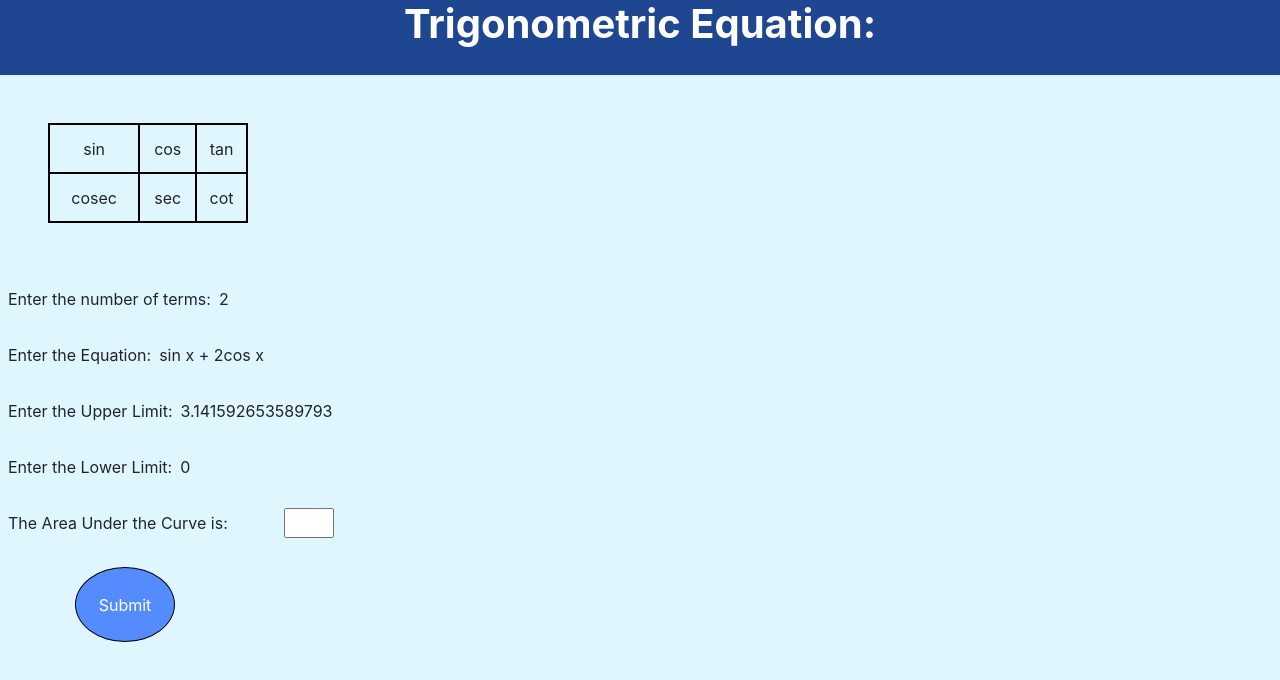
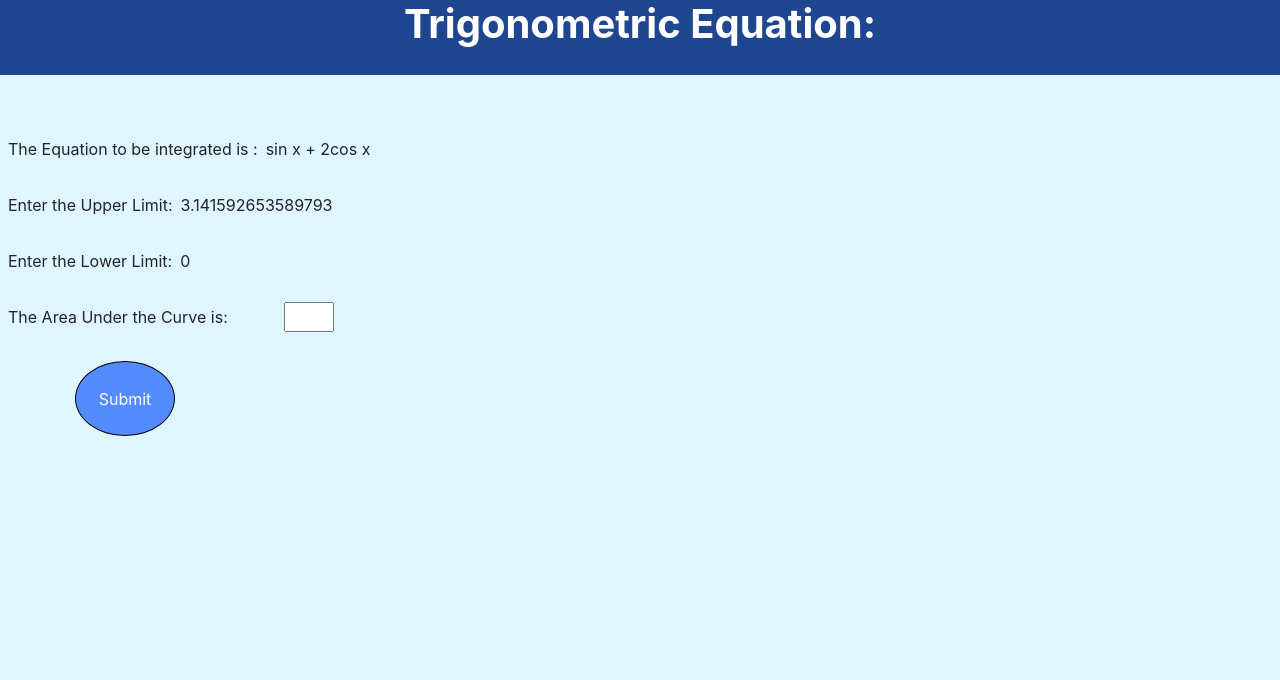
Before and after one commit to Parshvavyas17/CDAC-MathsTutor, a React (Create React App) app: page /trigo in a window 1280 px wide. Shown: the top 680 px of the page. Built offline with nearby package versions, Linux system fonts and the light colour scheme.

Commit message:
Message text

```diff
--- a/src/components/TWrong1.js
+++ b/src/components/TWrong1.js
@@ -8,7 +8,13 @@ export default function TWrong1() {
 
     </header>
     <section className='mx-5 my-5' style={{textAlign: 'center', marginLeft: '200px'}}>
-        <table style={{borderWidth: '2px', borderColor: 'black', width: '200px', height: '100px'}}>
+
+    </section>
+    <section className='my-5 mx-4'>
+            <h3>Your Equation: </h3>
+            <h5>sin x + 2cos x</h5>
+            <br></br>
+            <table style={{borderWidth: '2px', borderColor: 'black', width: '200px', height: '100px'}}>
             <tr style={{borderWidth: '2px', borderColor: 'black'}}>
                 <td style={{borderWidth: '2px', borderColor: 'black'}}>sin</td>
                 <td style={{borderWidth: '2px', borderColor: 'black'}}>cos</td>
@@ -20,11 +26,7 @@ export default function TWrong1() {
                 <td style={{borderWidth: '2px', borderColor: 'black'}}>cot</td>
             </tr>
         </table>
-    </section>
-    <section className='my-5 mx-4'>
-            <h3>Your Equation: </h3>
-            <h5>sin x + 2cos x</h5>
-
+        <br></br>
             <h3>Integrated Equation: </h3>
             <h5>-cos x + 2sin x</h5>
             <a href="/r1"><button className='btn btn-outline-success my-3 mx-10' style={{height: '75px', width: '100px',borderRadius: '50%', textAlign: 'center', marginLeft: '25px',backgroundColor:'#548CFF',border:'1px solid black',color:'white'}}>Submit</button></a>
--- a/src/components/TWrong2.js
+++ b/src/components/TWrong2.js
@@ -1,4 +1,7 @@
 import React from 'react'
+import { useState } from 'react';
+import { useNavigate } from 'react-router-dom';
+
 
 export default function TWrong2() {
   return (
--- a/src/components/Trigo.js
+++ b/src/components/Trigo.js
@@ -23,7 +23,7 @@ export default function Trigo() {
           <h1 style={ {backgroundColor:'#1F4690',color:'white',minHeight:'75px'}}><b>Trigonometric Equation: </b></h1>
 
     </header>
-    <section className='mx-5 my-5' style={{textAlign: 'center', marginLeft: '200px'}}>
+    {/*  <section className='mx-5 my-5' style={{textAlign: 'center', marginLeft: '200px'}}>
         <table style={{borderWidth: '2px', borderColor: 'black', width: '200px', height: '100px'}}>
             <tr style={{borderWidth: '2px', borderColor: 'black'}}>
                 <td style={{borderWidth: '2px', borderColor: 'black'}}>sin</td>
@@ -37,16 +37,17 @@ export default function Trigo() {
             </tr>
         </table>
     </section>
-    <section>
+     */}
+     <section>
     <form action="/">
                 <label htmlFor="noofterms" className='my-3 mx-2'>
-                    Enter the number of terms:
+
                 </label>
                 {/* <input className= "mx-5" style={{width: '50px'}} type="number" /> */}
-                2
+
                 <br />
                 <label htmlFor="noofterms" className='my-3 mx-2'>
-                    Enter the Equation:
+                    The Equation to be integrated is :
                 </label>
                 {/* <input className= "" style={{width: '50px',marginLeft: '10px', marginRight: '2px'}} type="number" />
                 <input className= "" style={{width: '50px',marginLeft: '10px', marginRight: '2px'}} type="number" />
```
